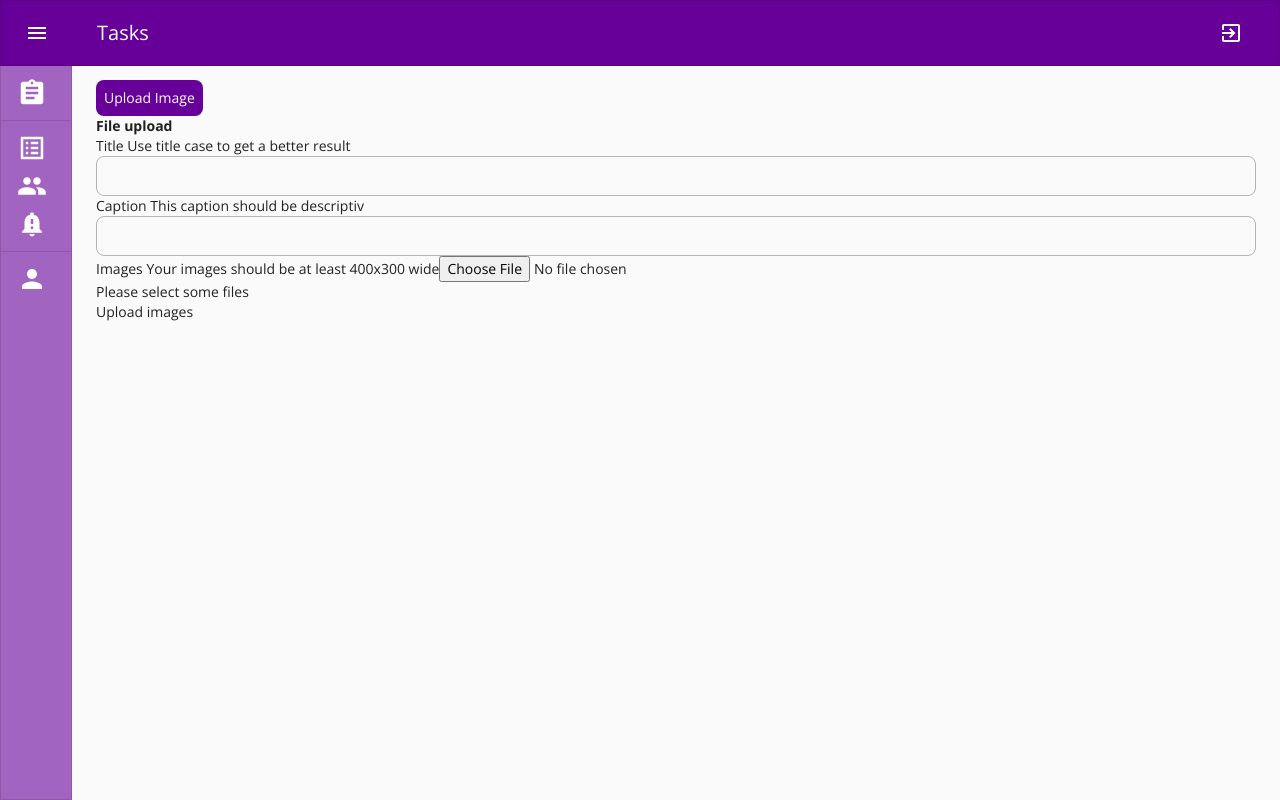
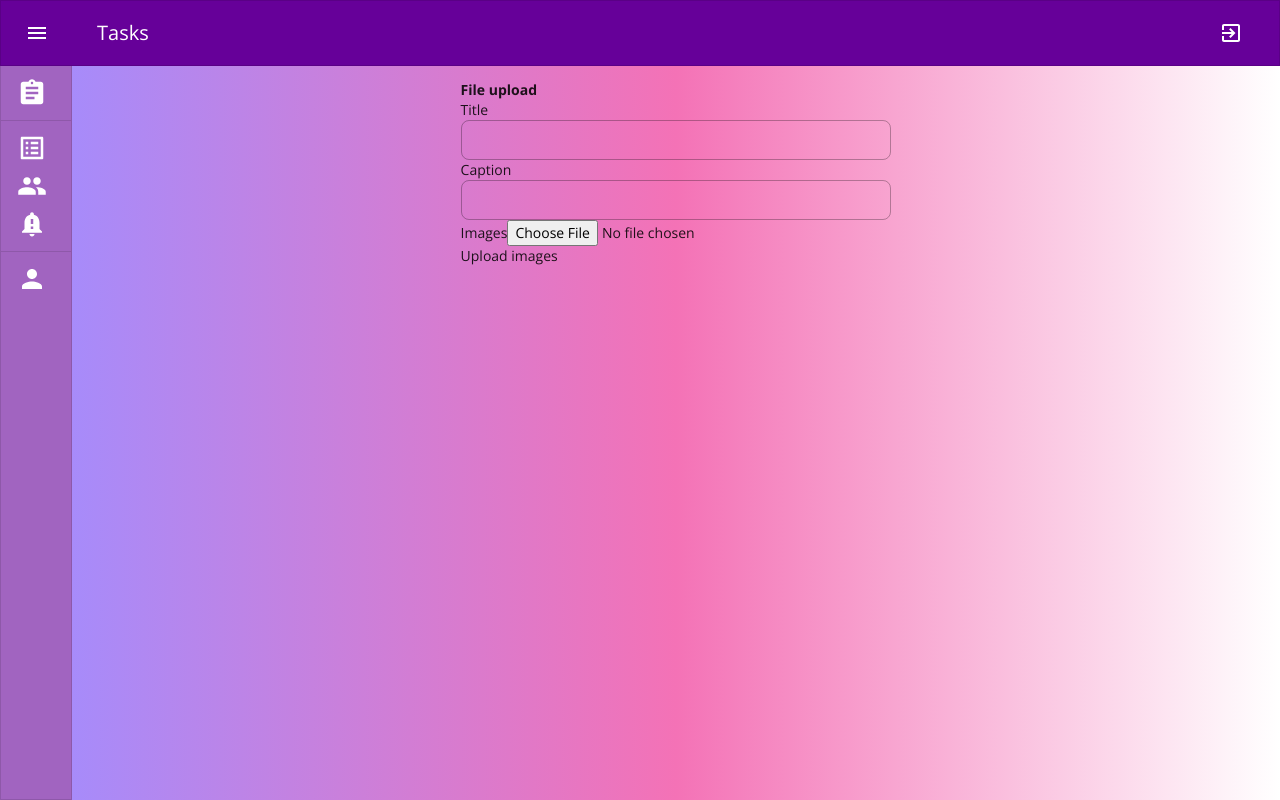
Before and after one commit to BadBadRoll/meditation, a Next.js app: page /tasks in a window 1280 px wide. Built offline with nearby package versions, Linux system fonts and the light colour scheme; grey boxes are pictures that could not be loaded.

Commit message:
add effect

```diff
--- /dev/null
+++ b/src/assets/jss/task.module.css
@@ -0,0 +1,141 @@
+.file-area {
+  width: 100%;
+  position: relative;
+
+  .input[type=file] {
+    position: absolute;
+    width: 100%;
+    height: 100%;
+    top: 0;
+    left: 0;
+    right: 0;
+    bottom: 0;
+    opacity: 0;
+    cursor: pointer;
+  }
+
+  .file-dummy {
+    width: 100%;
+    padding: 30px;
+    background: rgba(255,255,255,0.2);
+    border: 2px dashed rgba(255,255,255,0.2);
+    text-align: center;
+    transition: background 0.3s ease-in-out;
+
+    .success {
+      display: none;
+    }
+  }
+
+  &:hover .file-dummy {
+    background: rgba(255,255,255,0.1);
+  }
+
+  input[type=file]:focus + .file-dummy {
+    outline: 2px solid rgba(255,255,255,0.5);
+    outline: -webkit-focus-ring-color auto 5px;
+  }
+
+  input[type=file]:valid + .file-dummy {
+    border-color: rgba(0,255,0,0.4);
+    background-color: rgba(0,255,0,0.3);
+
+    .success {
+      display: inline-block;
+    }
+    .default {
+      display: none;
+    }
+  }
+}
+
+
+
+
+
+
+
+
+
+* {
+  box-sizing: border-box;
+  font-family: 'Lato', sans-serif;
+}
+
+h1 {
+  text-align: center;
+  margin: 50px auto;
+  font-weight: 100;
+}
+
+label {
+  font-weight: 500;
+  display: block;
+  margin: 4px 0;
+  text-transform: uppercase;
+  font-size: 13px;
+  overflow: hidden;
+
+  span {
+    float: right;
+    text-transform: none;
+    font-weight: 200;
+    line-height: 1em;
+    font-style: italic;
+    opacity: 0.8;
+  }
+}
+
+.form-controll {
+  display: block;
+  padding: 8px 16px;
+  width: 100%;
+  font-size: 16px;
+  background-color: rgba(255,255,255,0.2);
+  border: 1px solid rgba(255,255,255,0.3);
+  color: #fff;
+  font-weight: 200;
+
+  &:focus {
+    outline: 2px solid rgba(255,255,255,0.5);
+    outline: -webkit-focus-ring-color auto 5px;
+  }
+}
+
+button {
+  padding: 8px 30px;
+  background: rgba(255,255,255,0.8);
+  color: #053777;
+  text-transform: uppercase;
+  font-weight: 600;
+  font-size: 11px;
+  border: 0;
+  text-shadow: 0 1px 2px #fff;
+  cursor: pointer;
+}
+
+.form-group {
+  max-width: 500px;
+  margin: auto;
+  margin-bottom: 30px;
+}
+
+.back-to-article {
+  color: #fff;
+  text-transform: uppercase;
+  font-size: 12px;
+  position: absolute;
+  right: 20px;
+  top: 20px;
+  text-decoration: none;
+  display: inline-block;
+  background: rgba(0,0,0,0.6);
+  padding: 10px 18px;
+  transition: all 0.3s ease-in-out;
+  opacity: 0.6;
+
+  &:hover {
+    opacity: 1;
+    background: rgba(0,0,0,0.8);
+  }
+}
--- a/src/layouts/admin.tsx
+++ b/src/layouts/admin.tsx
@@ -123,9 +123,9 @@ const AdminLayout: FunctionComponent = ({ children }) => {
             </div>
           ))}
         </Drawer>
-        <main className={classes.content}>
+        <main className={cn(classes.content, 'bg-gradient-to-r from-purple-400 via-pink-400 to-white')}>
           <div className={classes.appBarSpacer} />
-          <Container maxWidth={false} className={classes.container}>
+          <Container maxWidth={false} className={cn(classes.container, 'bg-gradient-to-r from-purple-400 via-pink-400 to-white')}>
             {children}
           </Container>
           <ConfirmDialog
--- a/src/pages/tasks.tsx
+++ b/src/pages/tasks.tsx
@@ -3,37 +3,26 @@ import { FunctionComponent } from 'react'
 
 const TaskMaker: FunctionComponent = () => {
   return (
-    <div>
+    <div className='flex justify-center items-center flex-1'>
       <div>
-        <input type='file' hidden id='input-button' />
-        <label htmlFor='input-button'>
-          <div className='bg-primary w-max text-white p-2 rounded-lg cursor-pointer'>
-            Upload Image
-          </div>
-        </label>
         <form>
           <h1><strong>File upload</strong></h1>
           <div className='form-group'>
-            <label htmlFor='title'>Title <span>Use title case to get a better result</span></label>
+            <label htmlFor='title'>Title </label>
             <TextField type='text' name='title' id='title' className='form-controll' />
           </div>
           <div className='form-group'>
-            <label htmlFor='caption'>Caption <span>This caption should be descriptiv</span></label>
+            <label htmlFor='caption'>Caption</label>
             <TextField type='text' name='caption' id='caption' className='form-controll' />
           </div>
 
           <div className='form-group file-area'>
-            <label htmlFor='images'>Images <span>Your images should be at least 400x300 wide</span></label>
-            <input type='file' name='images' id='images' />
-            <div className='file-dummy'>
-              <div className='default'>Please select some files</div>
-            </div>
+            <label htmlFor='images'>Images</label>
+            <input type='file' name='images' id='images' className='w-96' />
           </div>
-
           <div className='form-group'>
             <button type='submit'>Upload images</button>
           </div>
-
         </form>
       </div>
     </div>
```
Also changed, not shown: src/misc/localStorage.ts (indentation only).
